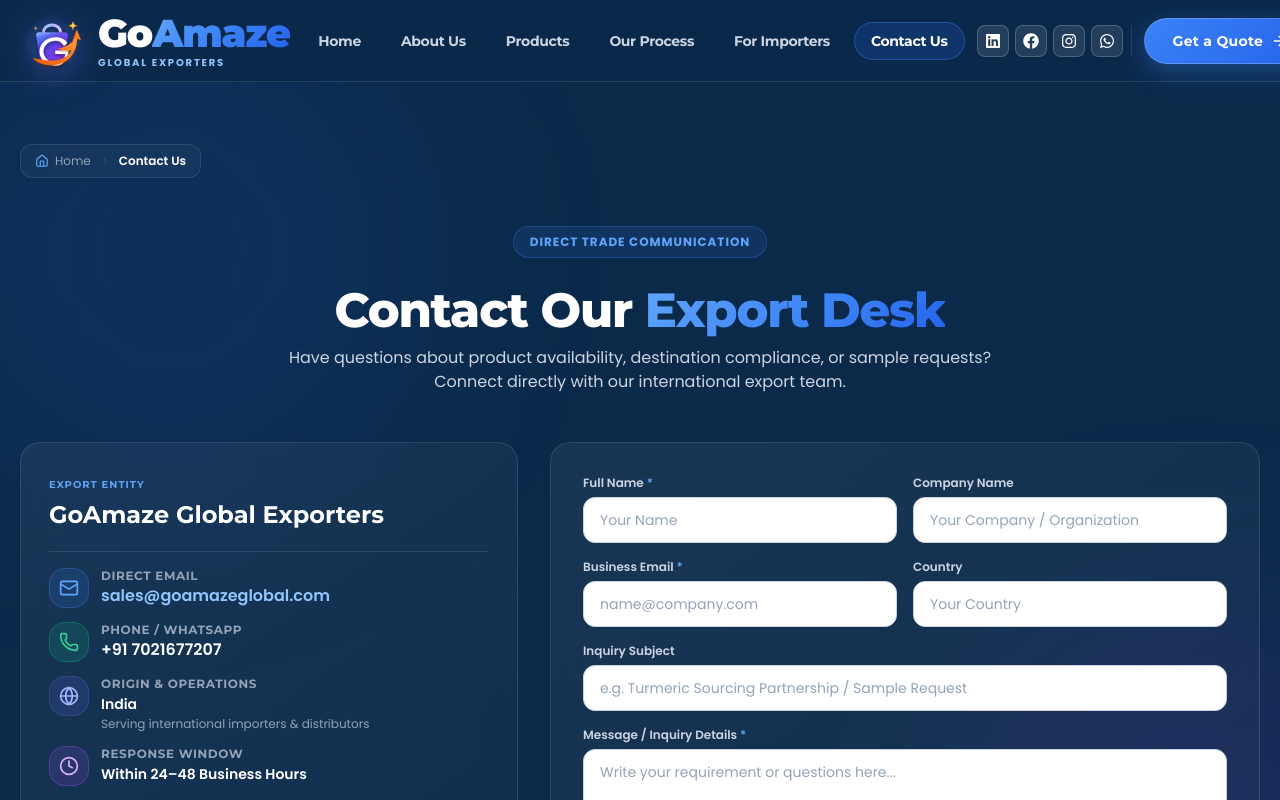
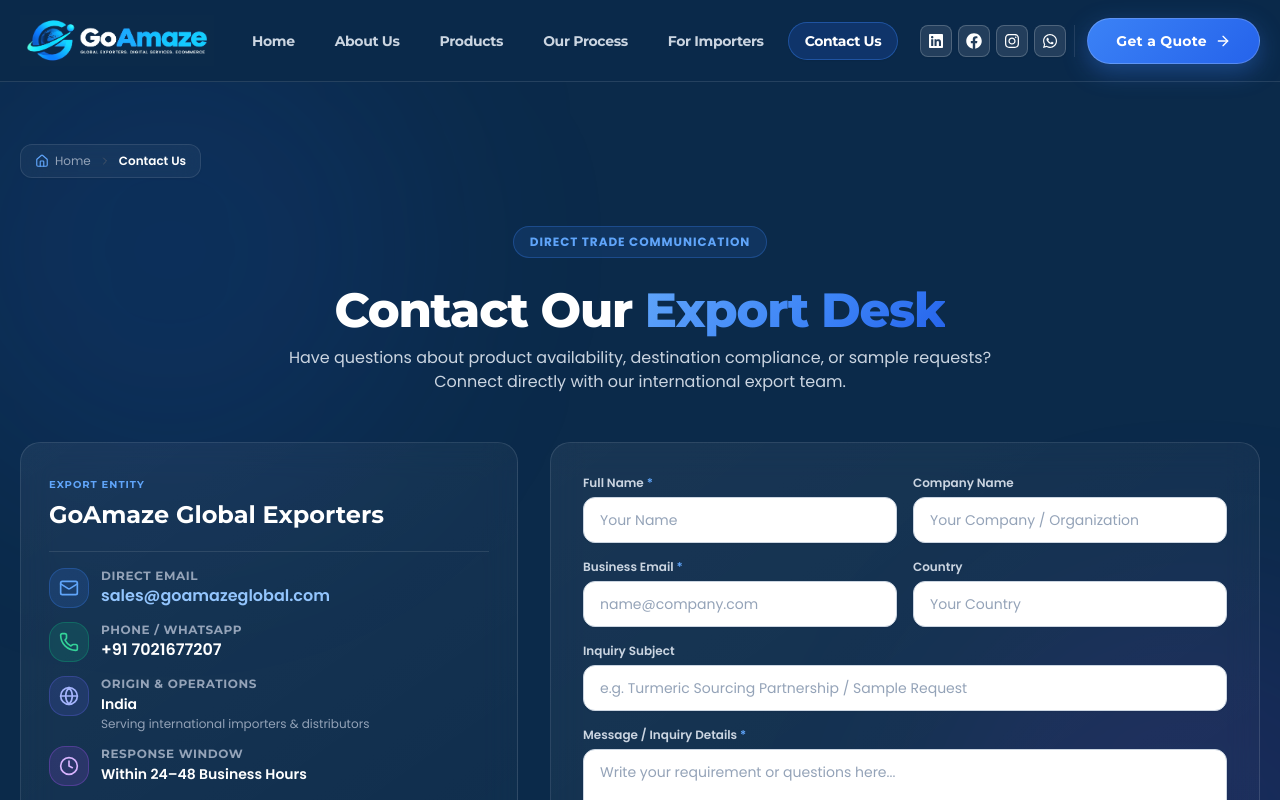
Before and after one commit to salesgoamaze-afk/goamaze-global, a Next.js app: page /contact in a window 1280 px wide. Shown: the top 800 px of the page. Built offline with nearby package versions, Linux system fonts and the light colour scheme.

Commit message:
updated logo

```diff
--- a/components/common/Logo.tsx
+++ b/components/common/Logo.tsx
@@ -8,86 +8,36 @@
 interface LogoProps {
   className?: string;
   size?: number;
-  showSubtitle?: boolean;
 }
 
 export const Logo: React.FC<LogoProps> = ({
   className = '',
-  size = 64,
-  showSubtitle = true,
+  size = 52,
 }) => {
   return (
     <motion.div whileHover={{ scale: 1.02 }} className={`inline-flex items-center shrink-0 ${className}`}>
       <Link
         href="/"
-        className="flex items-center gap-3.5 text-decoration-none focus:outline-none rounded-lg"
+        className="flex items-center text-decoration-none focus:outline-none rounded-lg group"
+        aria-label="GoAmaze Global Exporters Home"
       >
-        {/* Official GoAmaze Round Logo Icon */}
         <div
           style={{
-            width: `${size}px`,
             height: `${size}px`,
-            display: 'flex',
-            alignItems: 'center',
-            justifyContent: 'center',
-            flexShrink: 0,
+            width: `${Math.round(size * 3.74)}px`,
+            maxWidth: '240px',
             position: 'relative',
-            filter: 'drop-shadow(0 4px 16px rgba(99, 102, 241, 0.55))',
           }}
+          className="flex items-center transition-opacity group-hover:opacity-95"
         >
           <Image
-            src="/logo.png"
-            alt="GoAmaze Global Exporters Logo"
-            width={size}
-            height={size}
-            className="object-contain w-full h-full"
+            src="/logo-full.png"
+            alt="GoAmaze Global Exporters"
+            fill
+            sizes="(max-width: 640px) 180px, 240px"
+            className="object-contain object-left"
             priority
           />
-        </div>
-
-        {/* GoAmaze Wordmark */}
-        <div className="flex flex-col justify-center">
-          <span
-            style={{
-              fontFamily: 'var(--font-heading, var(--font-montserrat), sans-serif)',
-              fontSize: `${Math.max(1.4, size * 0.038)}rem`,
-              fontWeight: 900,
-              letterSpacing: '-0.03em',
-              display: 'inline-flex',
-              alignItems: 'center',
-              lineHeight: 1.05,
-              userSelect: 'none',
-            }}
-          >
-            <span style={{ color: '#FFFFFF' }}>Go</span>
-            <span
-              style={{
-                background: 'linear-gradient(135deg, #60A5FA 0%, #3B82F6 50%, #2563EB 100%)',
-                WebkitBackgroundClip: 'text',
-                WebkitTextFillColor: 'transparent',
-                backgroundClip: 'text',
-              }}
-            >
-              Amaze
-            </span>
-          </span>
-
-          {showSubtitle && (
-            <span
-              className="hidden sm:inline-block"
-              style={{
-                fontSize: `${Math.max(9, Math.round(size * 0.16))}px`,
-                fontWeight: 700,
-                letterSpacing: '0.18em',
-                textTransform: 'uppercase',
-                color: '#93C5FD',
-                lineHeight: 1.1,
-                marginTop: '3px',
-              }}
-            >
-              GLOBAL EXPORTERS
-            </span>
-          )}
         </div>
       </Link>
     </motion.div>
--- a/components/layout/Footer.tsx
+++ b/components/layout/Footer.tsx
@@ -30,7 +30,7 @@
         <div className="grid grid-cols-1 md:grid-cols-2 lg:grid-cols-4 gap-12 pb-14 border-b border-white/10">
           {/* Column 1: Brand */}
           <div className="space-y-4">
-            <Logo size={60} />
+            <Logo size={50} />
             <p className="text-xs font-bold text-[#F2B544] tracking-wider uppercase">
               {companyContact.tagline}
             </p>
--- a/components/layout/Navbar.tsx
+++ b/components/layout/Navbar.tsx
@@ -41,9 +41,9 @@
         }}
       >
         <div className="section-wrapper h-full flex flex-row items-center justify-between flex-nowrap gap-3">
-          {/* 1. Left: Brand Logo (50% larger) */}
+          {/* 1. Left: Brand Logo */}
           <div className="flex items-center shrink-0">
-            <Logo size={scrolled ? 54 : 64} />
+            <Logo size={scrolled ? 46 : 52} />
           </div>
 
           {/* 2. Center: Single-Row Bold Navigation Tabs */}
```
Also changed, not shown: public/logo-full.png, public/logo.png.
